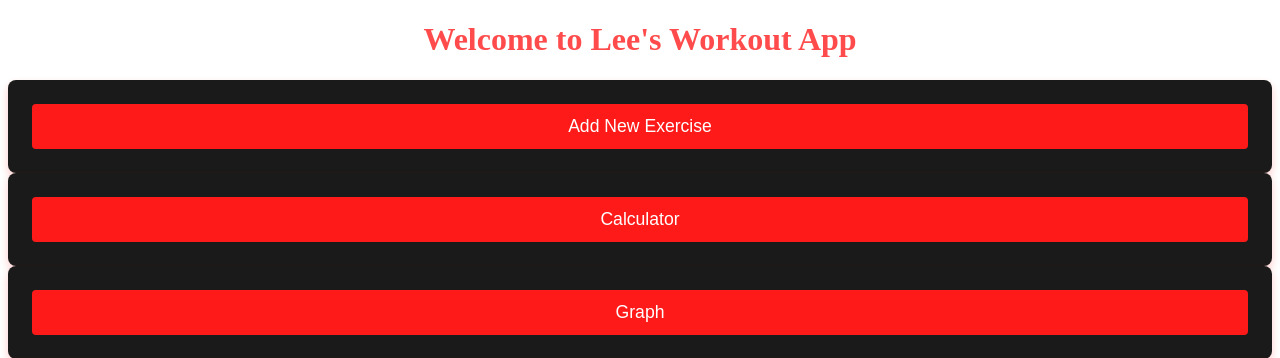
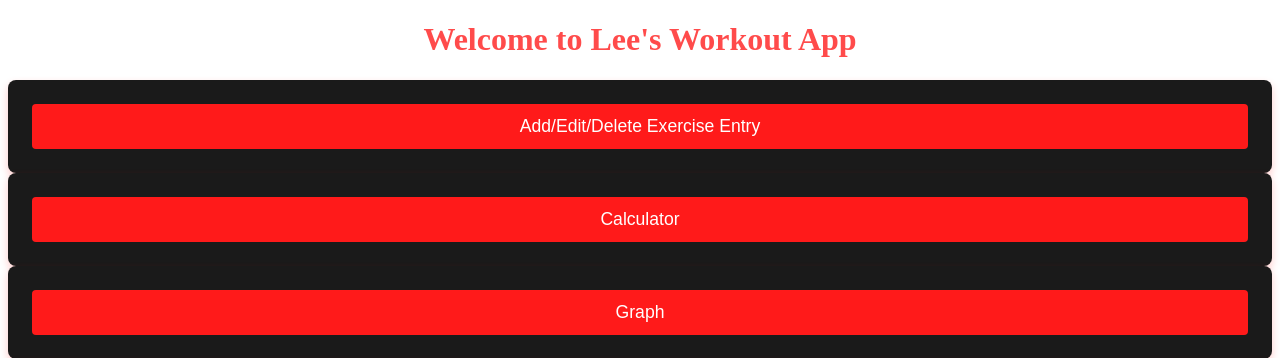
Before and after one commit to leegg713/PythonWorkoutLog, a Flask app: page / in a window 1280 px wide. Shown: the top 358 px of the page. Run offline with Flask 3, Linux system fonts and the light colour scheme.

Commit message:
Changed button name and verifying new branch is created

```diff
--- a/templates/home.html
+++ b/templates/home.html
@@ -10,7 +10,7 @@
 
     <h1>Welcome to Lee's Workout App</h1>
     <form action="{{ url_for('add') }}" method="get">
-    <button type="submit">Add New Exercise</button>
+    <button type="submit">Add/Edit/Delete Exercise Entry</button>
     </form>
 
 
```
